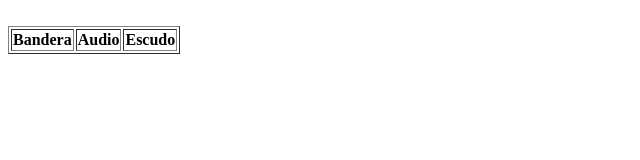
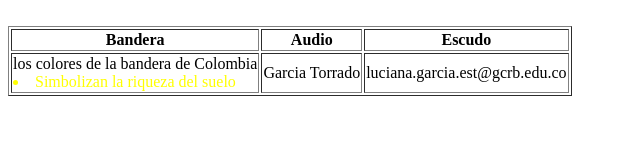
Before and after one commit to santiagodelbastoest-commits/santiagodelbastoest-commits.github.io, a plain HTML site: page Evaluacion.html in a window 1280 px wide. Shown: the whole page, without its empty margins (0-640 px from the left). Drawn offline with Linux system fonts and the light colour scheme.

Commit message:
Update Evaluacion.html with new title and content

```diff
--- a/Evaluacion.html
+++ b/Evaluacion.html
@@ -1,6 +1,6 @@
 <html>
 <head>
- <title>Datos compañeros de equipos</title>
+ <title>Republica de Colombia</title>
 
 </head>
 
@@ -12,5 +12,15 @@
     <th>Escudo</th>
 
   </tr>
+<tr>
+    <td>los colores de la bandera de Colombia<br>
+    <li style="color : rgb(255, 255, 0);">Simbolizan la riqueza del suelo</li>
 
+
+
+    </td>
+    <td>Garcia Torrado</td>
+    <td>luciana.garcia.est@gcrb.edu.co</td>
+
+  </tr>
 </body>
```
